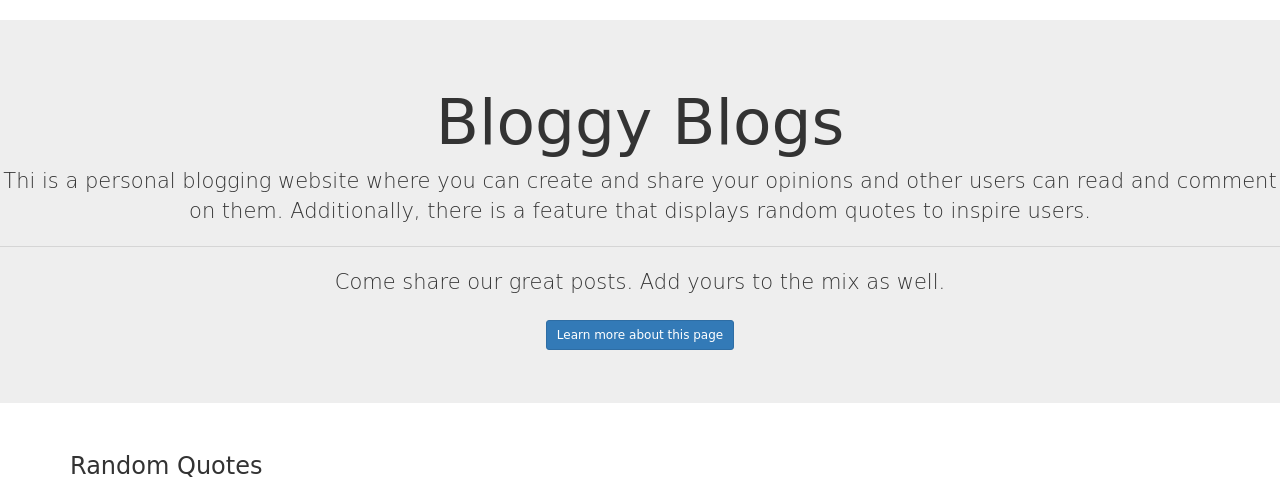
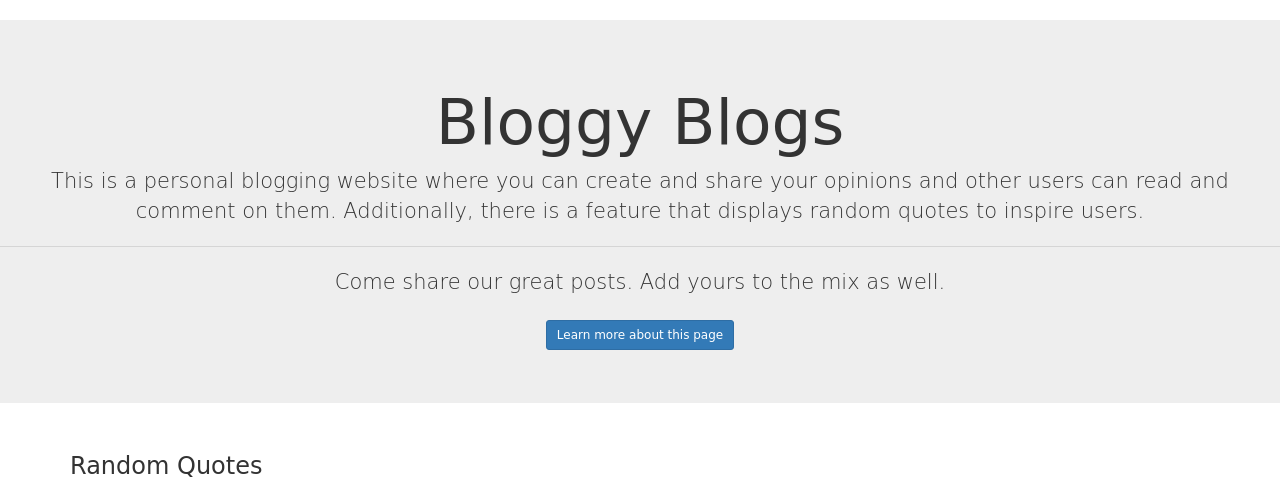
Before and after one commit to Joselyne123/blog, a Flask app: template app/templates/index.html in a window 1280 px wide. Shown: the part 52-531 px from the top of the page. Run offline with Flask 2, Linux system fonts and the light colour scheme; the template is opened without the code that fills it, so the values that code supplies are empty; some libraries are stand-ins or nearby versions.

```diff
--- a/app/templates/index.html
+++ b/app/templates/index.html
@@ -15,7 +15,7 @@
 
 <div class="jumbotron" style="font-family: 'Galada', cursive; font-size: 30px; text-align: center;">
         <h1 class="display-4">Bloggy Blogs</h1>
-        <p class="lead">Thi is a personal blogging website where you can create and share your opinions and other users can read and comment on them.
+        <p class="lead">This is a personal blogging website where you can create and share your opinions and other users can read and comment on them.
             Additionally, there is a feature that displays random quotes to inspire users. </p>
         <hr class="my-4">
         <p>Come share our great posts. Add yours to the mix as well.</p>
```
